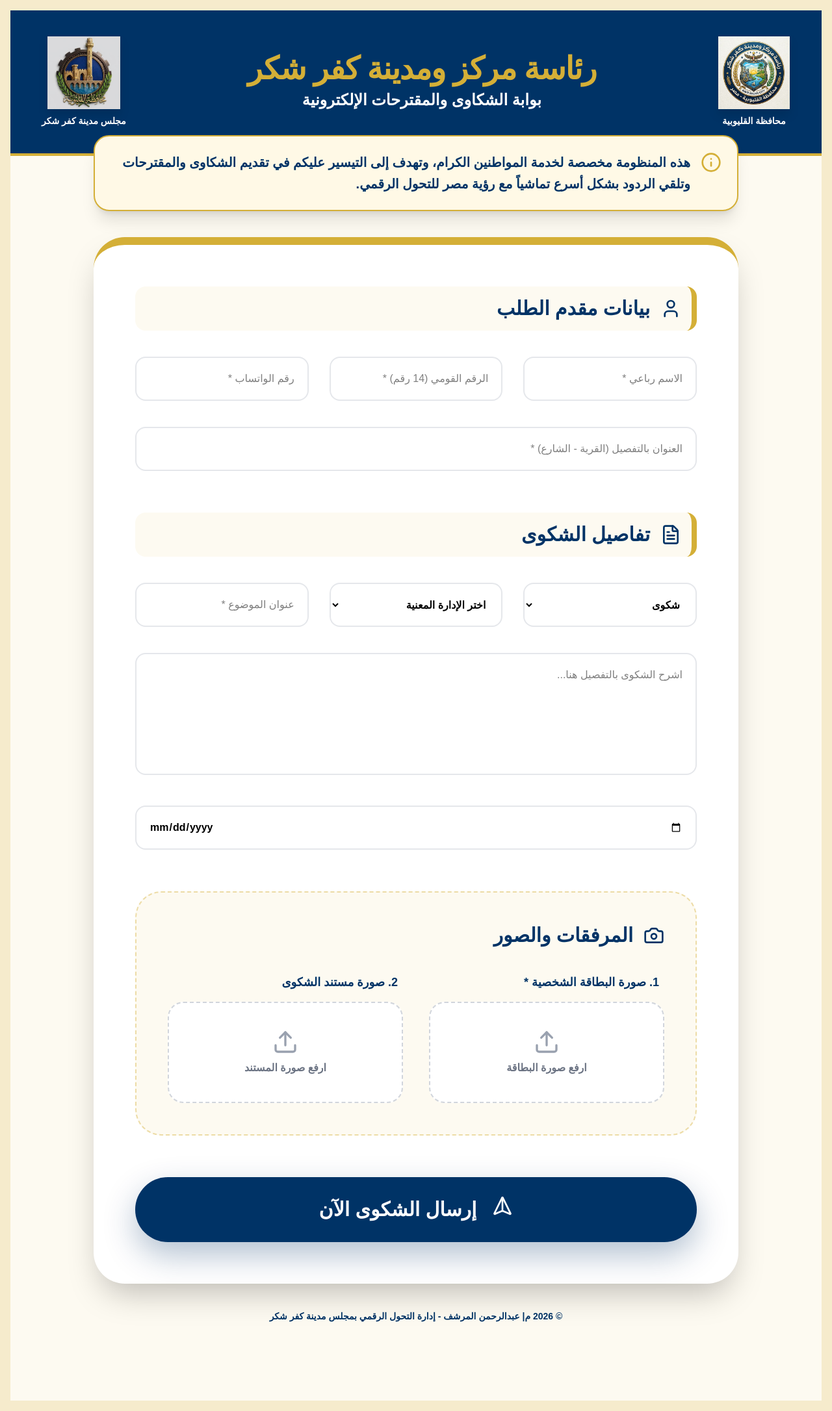
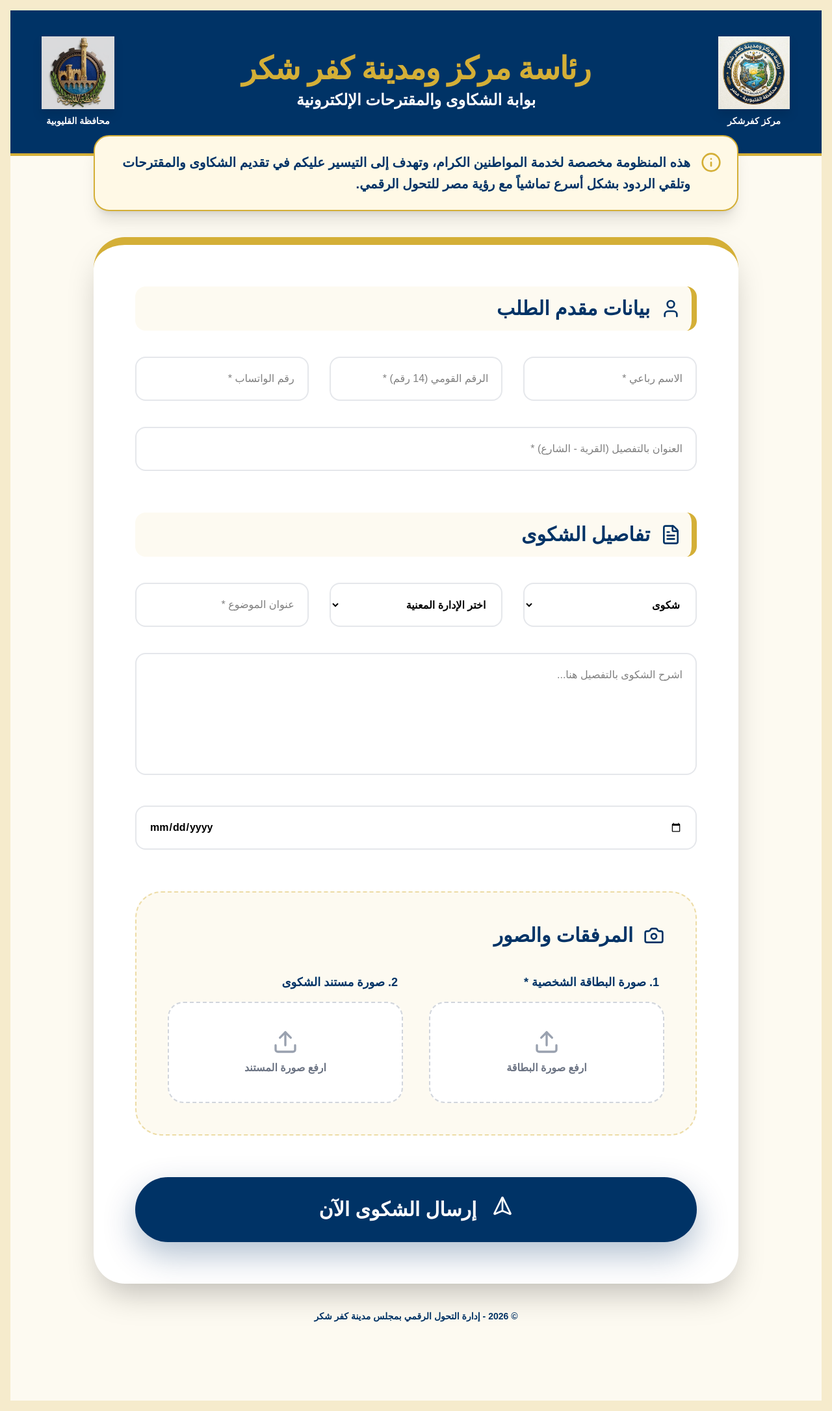
Before and after one commit to bebo698/kafr-shukar-complaints, a Next.js app: page / in a window 1280 px wide. Shown: the whole page at 65% size. Built offline with nearby package versions, Linux system fonts and the light colour scheme.

Commit message:
النسخة الاخيرة

```diff
--- a/app/page.tsx
+++ b/app/page.tsx
@@ -89,7 +89,7 @@
         <div className="max-w-6xl mx-auto flex flex-row justify-between items-center relative z-10">
           <div className="flex flex-col items-center gap-2">
             <img src="/images.png" alt="شعار المحافظة" className="w-20 h-20 md:w-28 md:h-28 object-contain drop-shadow-xl" />
-            <span className="text-white text-[10px] md:text-sm font-bold">محافظة القليوبية</span>
+            <span className="text-white text-[10px] md:text-sm font-bold">مركز كفرشكر</span>
           </div>
           <div className="text-center flex-1 px-4">
             <h1 className="text-[#d4af37] text-2xl md:text-5xl font-black mb-2 tracking-tight">رئاسة مركز ومدينة كفر شكر</h1>
@@ -97,7 +97,7 @@
           </div>
           <div className="flex flex-col items-center gap-2 text-center">
             <img src="/11.png" alt="شعار المركز" className="w-20 h-20 md:w-28 md:h-28 object-contain drop-shadow-xl" />
-            <span className="text-white text-[10px] md:text-sm font-bold">مجلس مدينة كفر شكر</span>
+            <span className="text-white text-[10px] md:text-sm font-bold"> محافظة القليوبية</span>
           </div>
         </div>
       </header>
@@ -181,7 +181,7 @@
       </main>
 
       <footer className="text-center py-10 text-[#003366] font-black text-sm">
-        © 2026 م| عبدالرحمن المرشف - إدارة التحول الرقمي بمجلس مدينة كفر شكر
+        © 2026  - إدارة التحول الرقمي بمجلس مدينة كفر شكر
       </footer>
     </div>
   );
```
